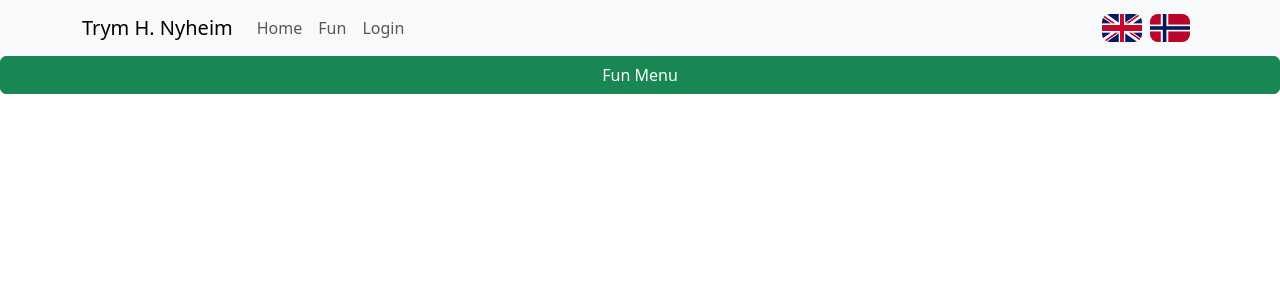
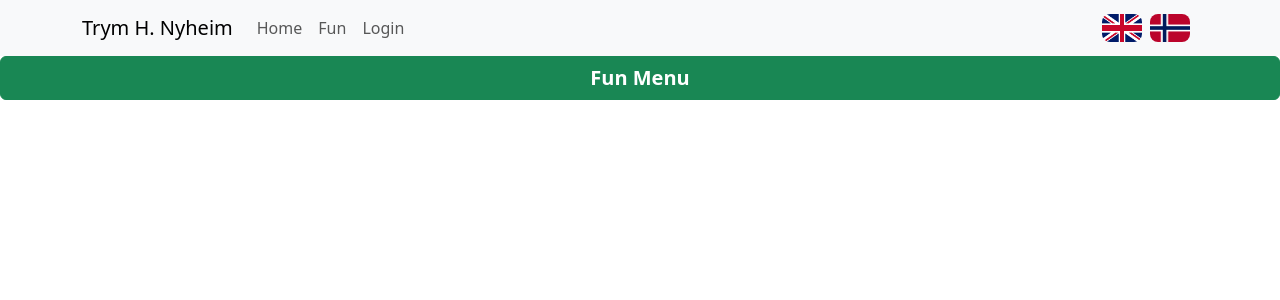
Before and after one commit to Trymnyheim/Webpage, a React (Vite) app in the folder frontend/: page /fun/monty in a window 1280 px wide. Shown: the top 300 px of the page. Built offline with nearby package versions, Linux system fonts and the light colour scheme.

Commit message:
fix: small adjustment

```diff
--- a/frontend/src/components/fun/FunMenu.jsx
+++ b/frontend/src/components/fun/FunMenu.jsx
@@ -35,14 +35,14 @@ function FunMenu({funItems, isOverlay}) {
     )
 }
 
-function FunCard({funItem}) {
+function FunCard({funItem, isBack}) {
     return (
         <Link to={funItem.path}>
             <Card className="fun-card center bg-success" style={{ width: '16rem' }}>
                 <div className="fun-card-title">
                     <Card.Title className="margin">{funItem.title}</Card.Title>
                 </div>
-                <Card.Img src={funItem.img}/>
+                <Card.Img src={funItem.img} className={isBack ? 'back-img' : ''}/>
             </Card>
         </Link>
     )
--- a/frontend/src/components/fun/fun.css
+++ b/frontend/src/components/fun/fun.css
@@ -33,6 +33,9 @@
 /* Full-width button */
 .fun-menu .btn {
     width: 100vw;
+    color: rgb(255, 255, 255);
+    font-size: 20px;
+    font-weight: bold;
 }
 
 /* Default visible container */
@@ -59,7 +62,7 @@
     padding: 24px;
     background-color: var(--green-light);
     position: absolute;
-    top: 90px;
+    top: 100px;
     left: 50%;
     transform: translateX(-50%);
 }
@@ -76,6 +79,10 @@
     padding: 12px;
     border-radius: 6px;
     margin-top: 24px;
-    background-color: rgb(44, 44, 44);
+    background-color: rgb(0, 0, 0, 0.75);
     color: white;
 }
+
+.back-img {
+    opacity: 75%;
+}
```
